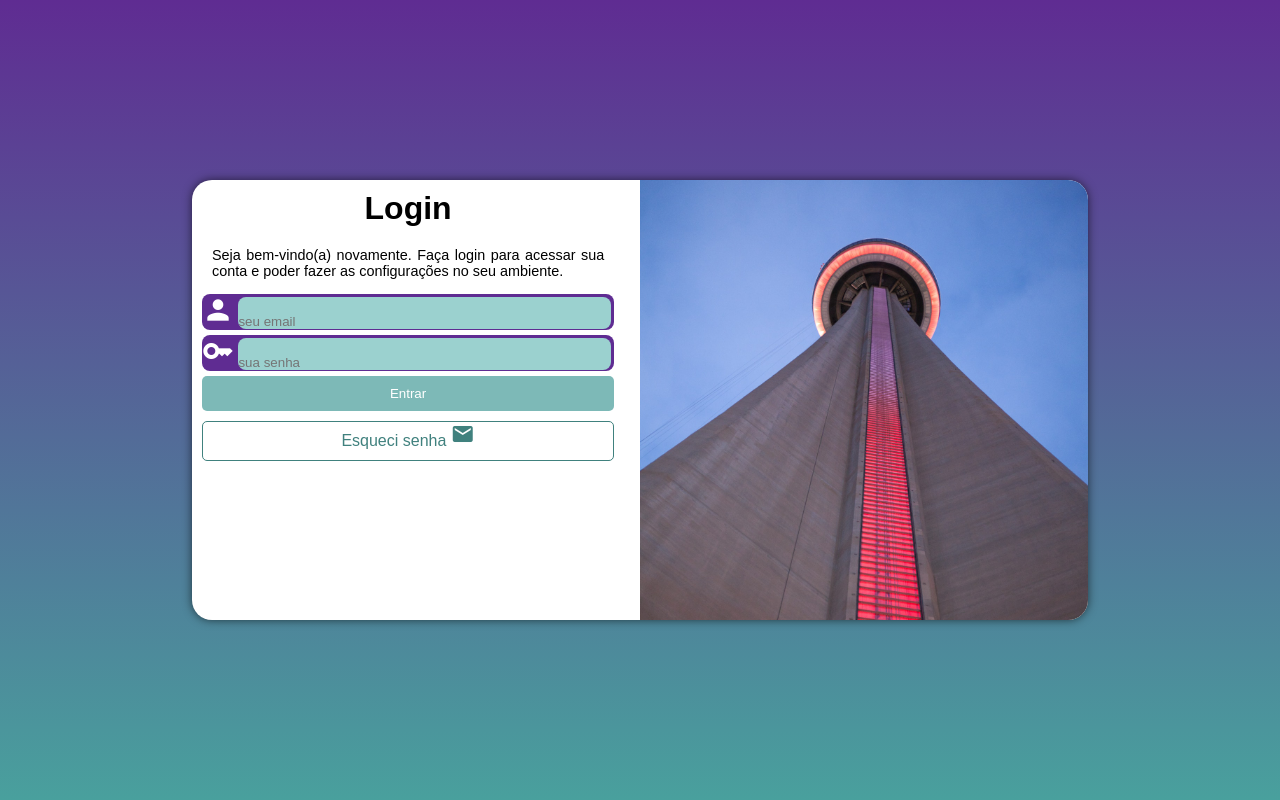
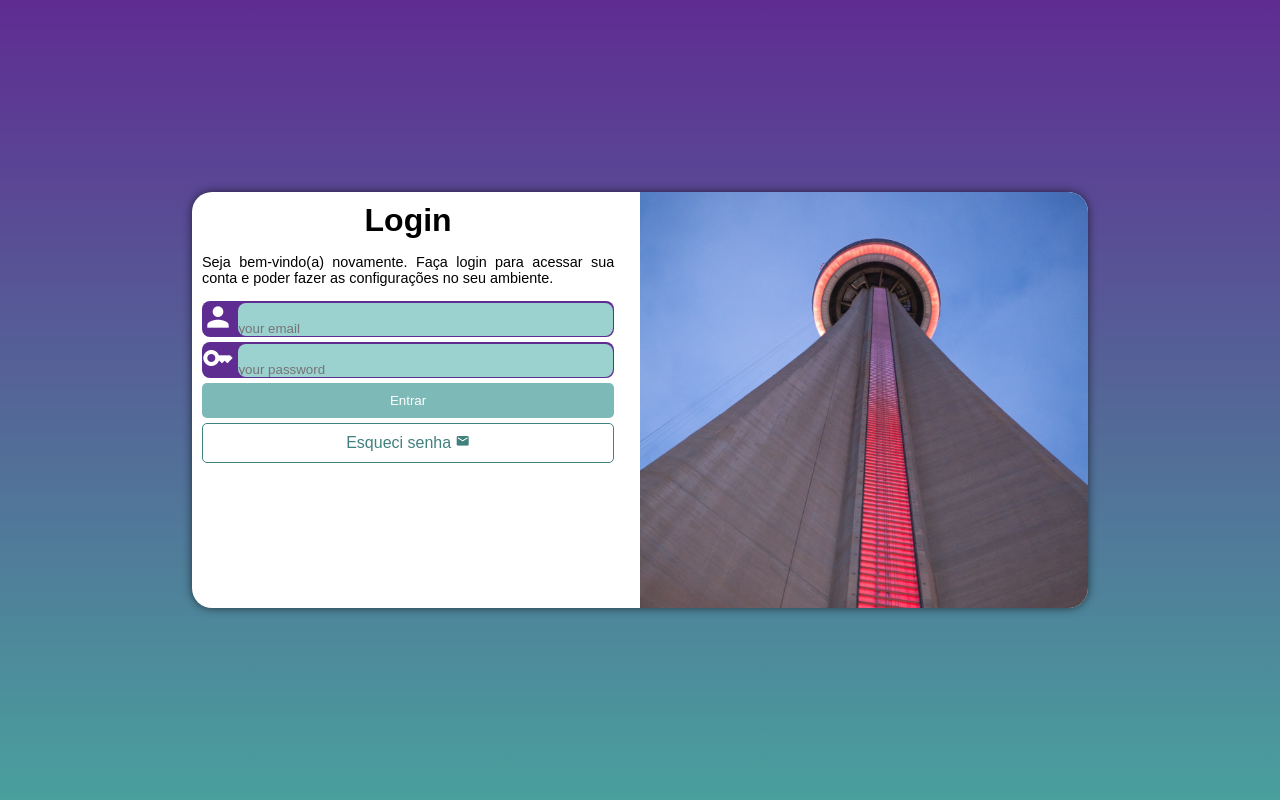
Before and after one commit to Felipeoliveeira/html-css, a PHP site: page / in a window 1280 px wide. Run offline with PHP 8.4, Linux system fonts and the light colour scheme.

Commit message:
Configurações finais.

```diff
--- a/tela de login reponsivo/estilo/media-query.css
+++ b/tela de login reponsivo/estilo/media-query.css
@@ -30,7 +30,7 @@
     }
     main > div#login{
         width: 70vw;
-        height: 55vh;
+        height: 52vh;
     }
     main > div#login > div#imagem{
         width: 50%;
--- a/tela de login reponsivo/estilo/style.css
+++ b/tela de login reponsivo/estilo/style.css
@@ -41,15 +41,14 @@ main > div#login > div#formulario{
     display: block;
     padding: 10px;
 }
-h1{
+div#formulario > h1{
     text-align: center;
-    font-size: 1.4em;
-    padding-bottom: 10px;
+    font: bold 1.4em;
 }
 p{
     font-size: 0.8em;
     text-align: justify;
-    padding: 10px;
+    margin: 15px 0px;
 }
 
 form > input[type=submit]{
@@ -72,8 +71,9 @@ form > a{
     color: #40817e;
     border: 1px solid #40817e;
     border-radius: 5px;
-    padding-bottom: 10px;
-    margin-top: 10px;
+    padding-bottom: 10px 0px;
+    margin-top: 5px;
+    padding: 10px 0px;
 }
 form > a:hover{
    background-color: #8dece9;
@@ -89,9 +89,15 @@ div.campo > input{
     background-color:#9bd1cf ;
     border: 0px;
     border-radius: 8px;
-    padding-top: 17px;
-    width: calc(100% - 40px);
+    padding-top: 18px;
+    width: calc(100% - 38px);
+}
+div.campo > input:focus{
+    background-color: white;
 }
 form > div.campo > span.material-icons{
     font-size: 2em;
 }
+form > a >span.material-icons{
+    font-size: 0.9em;
+}
--- a/tela de login reponsivo/index.html
+++ b/tela de login reponsivo/index.html
@@ -21,11 +21,11 @@
                 <form action="cadastro.php" method="post">
                     <div class="campo">
                         <span class="material-icons">person</span>
-                        <input type="email" name="mail" id="email" required placeholder="seu email">
+                        <input type="email" name="mail" id="email" required placeholder="your email">
                     </div>
                     <div class="campo" >
                         <span class="material-icons">key</span>
-                        <input type="password" name="pass" id="password" required placeholder="sua senha" minlength="8">
+                        <input type="password" name="pass" id="password" required placeholder="your password" minlength="8">
                     </div>
                         <input type="submit" value="Entrar">
                         <a href="#">Esqueci senha <span class="material-icons">mail</span></a>
```
